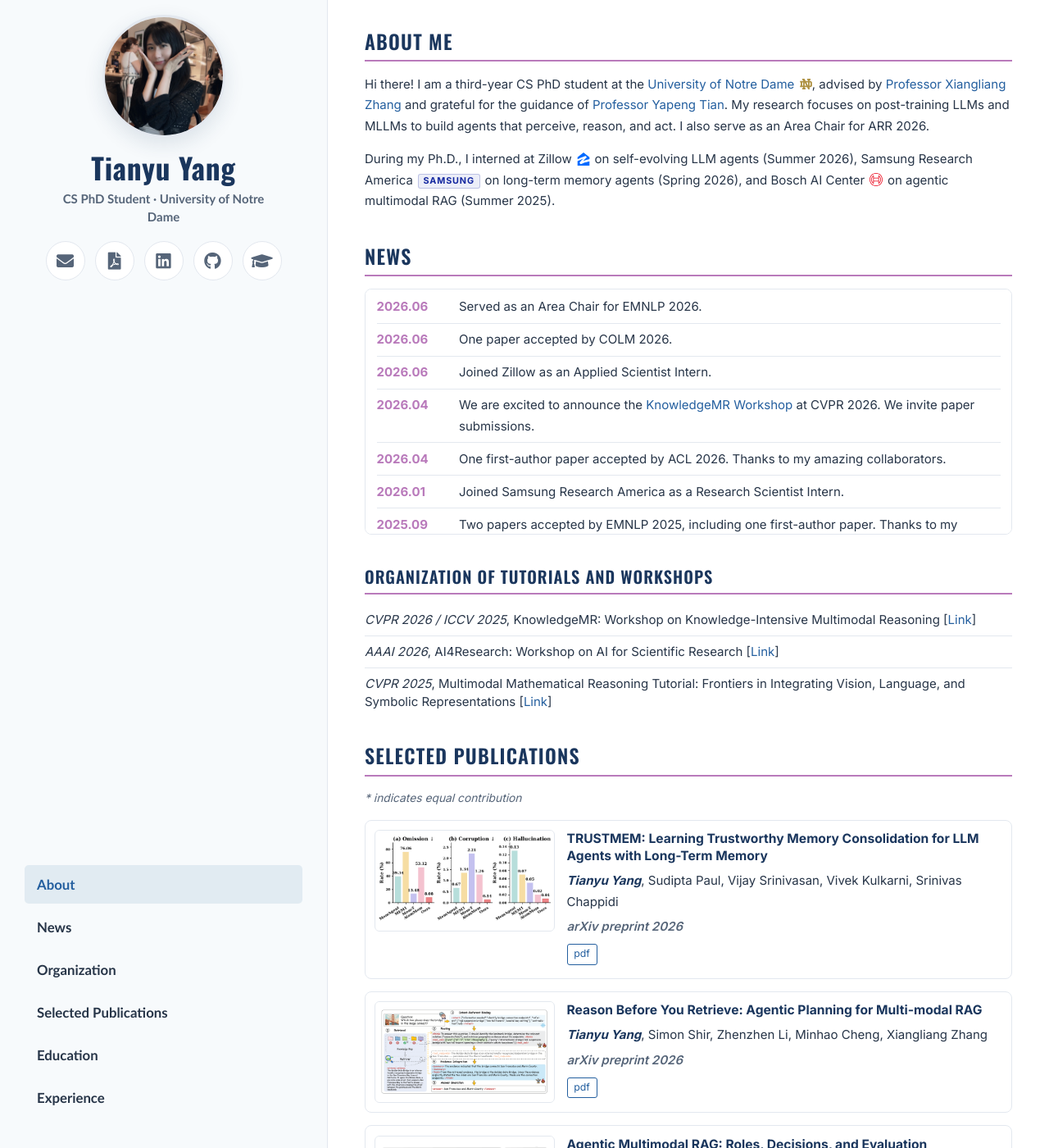
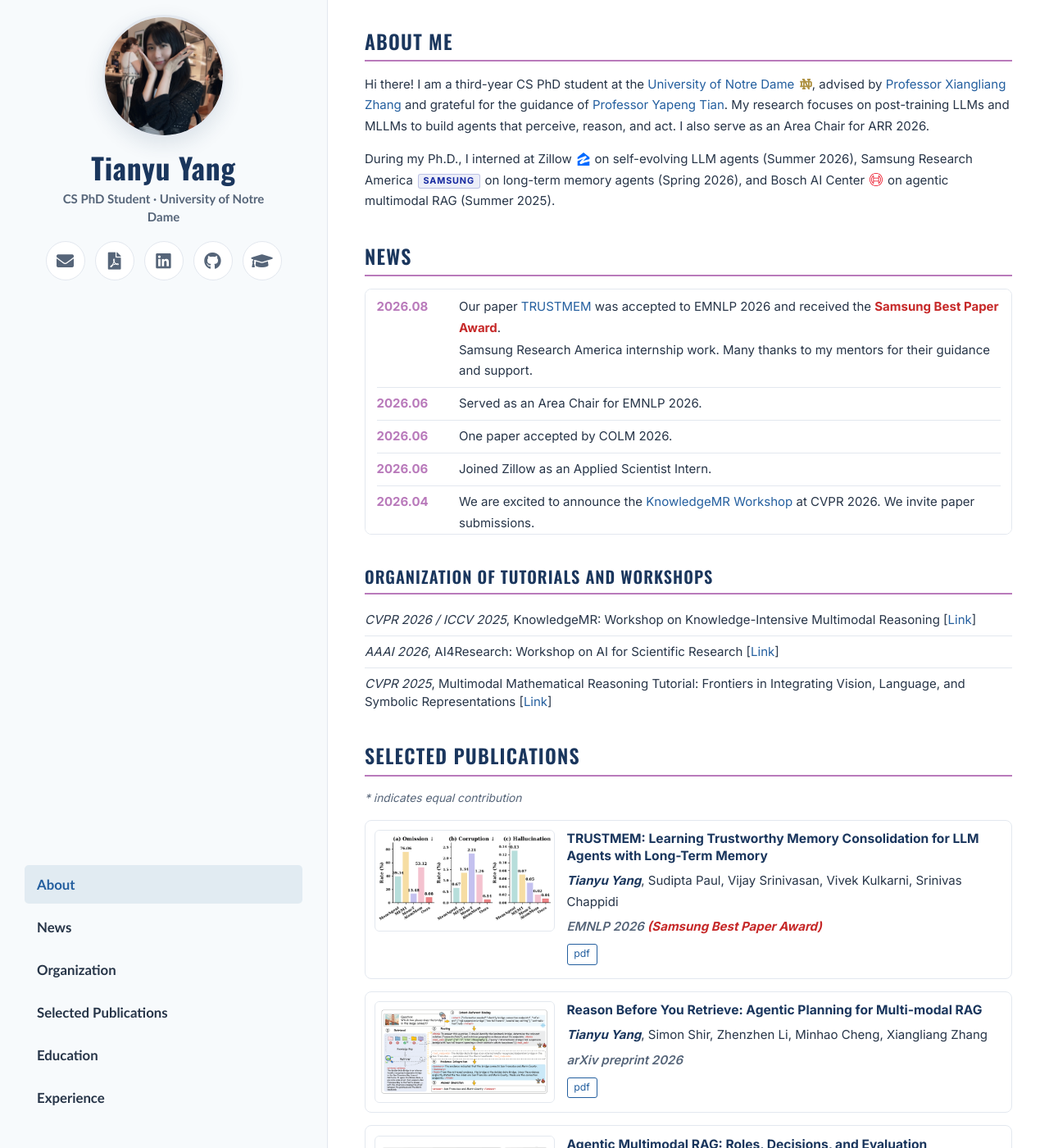
Before and after one commit to Tianyu-yang-anna/Tianyu-yang-anna.github.io, a Jekyll site: the page built from _pages/about.md, in a window 1280 px wide and 1400 px high. Shown: the whole window at 82% size. Built offline with Jekyll 4.4.1, drawn with Linux system fonts in a browser that asks for light colours.

Commit message:
Update homepage news and publication resources

```diff
--- a/_pages/about.md
+++ b/_pages/about.md
@@ -42,6 +42,13 @@ redirect_from:
   <h1>News</h1>
   <div class="news-scroll" role="region" aria-label="Recent news" tabindex="0">
     <ul>
+      <li>
+        <span class="news-date">2026.08</span>
+        <span class="news-content">
+          <span class="news-main">Our paper <a href="https://arxiv.org/abs/2606.25161" target="_blank" rel="noopener">TRUSTMEM</a> was accepted to EMNLP 2026 and received the <span class="news-award">Samsung Best Paper Award</span>.</span>
+          <span class="news-note">Samsung Research America internship work. Many thanks to my mentors for their guidance and support.</span>
+        </span>
+      </li>
       <li>
         <span class="news-date">2026.06</span>
         <span class="news-content">Served as an Area Chair for EMNLP 2026.</span>
@@ -139,7 +146,7 @@ redirect_from:
       <div class="publication-body">
         <h2>TRUSTMEM: Learning Trustworthy Memory Consolidation for LLM Agents with Long-Term Memory</h2>
         <p class="publication-authors"><strong><em>Tianyu Yang</em></strong>, Sudipta Paul, Vijay Srinivasan, Vivek Kulkarni, Srinivas Chappidi</p>
-        <p class="publication-venue">arXiv preprint 2026</p>
+        <p class="publication-venue">EMNLP 2026 <span class="publication-award">(Samsung Best Paper Award)</span></p>
         <p class="publication-links"><a href="https://arxiv.org/pdf/2606.25161" target="_blank" rel="noopener">pdf</a></p>
       </div>
     </article>
@@ -203,7 +210,10 @@ redirect_from:
         <h2>Quest2DataAgent: Automating End-to-End Scientific Data Collection</h2>
         <p class="publication-authors"><strong><em>Tianyu Yang</em></strong>, Yuhan Liu, Ethan Brown, Sobin Alosious, Jason Rohr, Tengfei Luo, Xiangliang Zhang</p>
         <p class="publication-venue">EMNLP 2025</p>
-        <p class="publication-links"><a href="https://aclanthology.org/2025.emnlp-demos.36.pdf" target="_blank" rel="noopener">pdf</a></p>
+        <p class="publication-links">
+          <a href="https://aclanthology.org/2025.emnlp-demos.36.pdf" target="_blank" rel="noopener">pdf</a>
+          <a href="https://github.com/Tianyu-yang-anna/Quest2DataAgent" target="_blank" rel="noopener">code</a>
+        </p>
       </div>
     </article>
 
@@ -216,7 +226,10 @@ redirect_from:
         <h2>CLIPErase: Efficient Unlearning of Visual-Textual Associations in CLIP</h2>
         <p class="publication-authors"><strong><em>Tianyu Yang</em></strong>, Lisen Dai, Xiangqi Wang, Minhao Cheng, Yapeng Tian, Xiangliang Zhang</p>
         <p class="publication-venue">ACL 2025</p>
-        <p class="publication-links"><a href="https://arxiv.org/pdf/2410.23330" target="_blank" rel="noopener">pdf</a></p>
+        <p class="publication-links">
+          <a href="https://arxiv.org/pdf/2410.23330" target="_blank" rel="noopener">pdf</a>
+          <a href="https://github.com/Tianyu-yang-anna/ClipErase-ACL" target="_blank" rel="noopener">code</a>
+        </p>
       </div>
     </article>
 
@@ -229,7 +242,10 @@ redirect_from:
         <h2>SaSR-Net: Source-Aware Semantic Representation Network for Enhancing Audio-Visual Question Answering</h2>
         <p class="publication-authors"><strong><em>Tianyu Yang</em></strong>, Yiyang Nan, Lisen Dai, Zhenwen Liang, Yapeng Tian, Xiangliang Zhang</p>
         <p class="publication-venue">EMNLP 2024</p>
-        <p class="publication-links"><a href="https://arxiv.org/abs/2411.04933" target="_blank" rel="noopener">pdf</a></p>
+        <p class="publication-links">
+          <a href="https://arxiv.org/abs/2411.04933" target="_blank" rel="noopener">pdf</a>
+          <a href="https://github.com/Tianyu-yang-anna/SaSR-Net" target="_blank" rel="noopener">code</a>
+        </p>
       </div>
     </article>
   </div>
--- a/assets/css/main.scss
+++ b/assets/css/main.scss
@@ -542,8 +542,23 @@ body {
 }
 
 .news-content {
+    display: block;
     flex: 1;
     min-width: 0;
+}
+
+.news-main,
+.news-note {
+    display: block;
+}
+
+.news-note {
+    margin-top: 0.1rem;
+}
+
+.news-award {
+    color: #c62828;
+    font-weight: 700;
 }
 
 .organization-section li,
@@ -746,6 +761,11 @@ body {
     font-weight: 600;
 }
 
+.publication-award {
+    color: #c62828;
+    font-weight: 700;
+}
+
 .publication-links {
     display: flex;
     flex-wrap: wrap;
```
Also changed, not shown: 1 other file.
